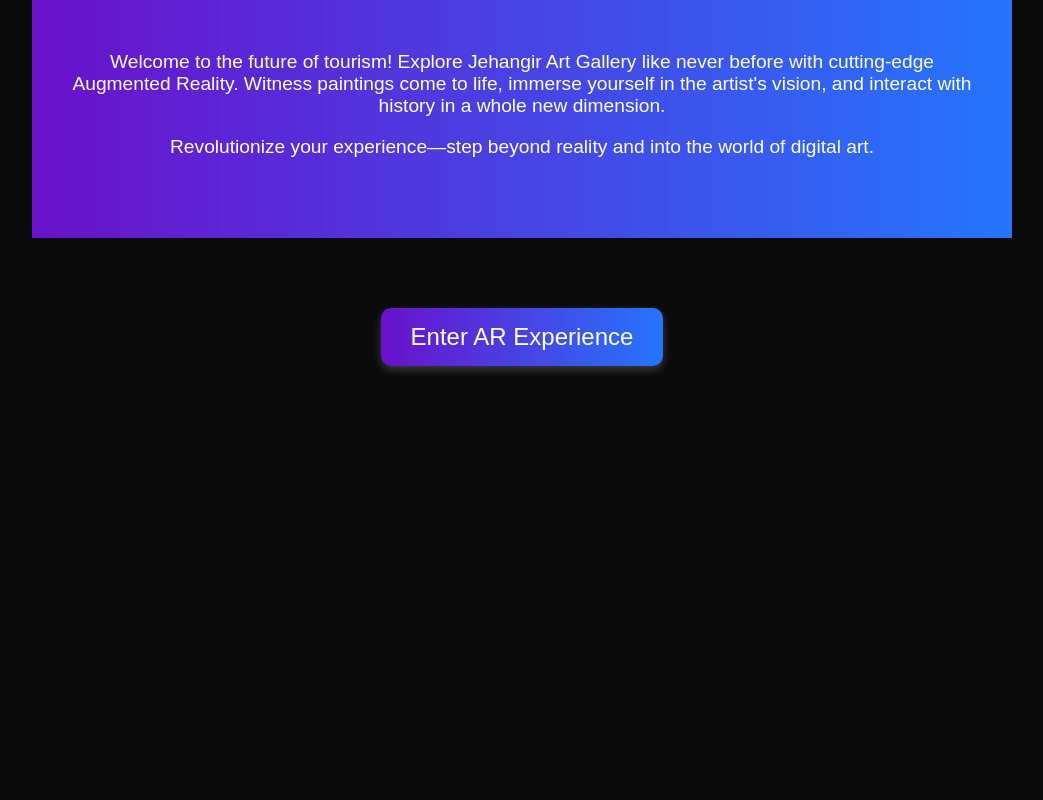
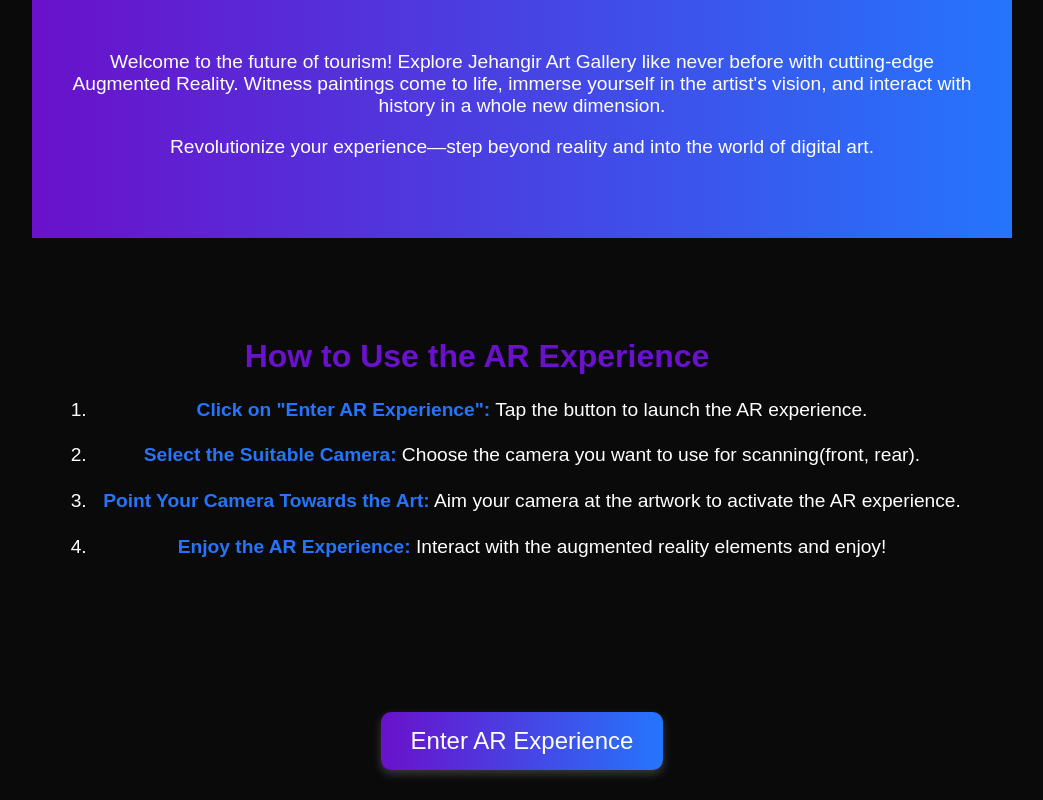
Before and after one commit to Madannadar/Ar_tourism_KJ, a React (Vite) app: page / in a window 1280 px wide. Shown: the part 1025-1825 px from the top of the page, without its empty margins (118-1161 px from the left). Before the commit the page ends 1421 px from the top, so only its background shows below. Built offline with nearby package versions, Linux system fonts and the light colour scheme.

Commit message:
add instructions section with scroll animation to home component

```diff
--- a/src/pages/home.css
+++ b/src/pages/home.css
@@ -139,3 +139,47 @@
       padding: 10px 20px;
     }
   }
+
+
+  /* Instructions Section */
+.instructions {
+  padding: 60px 40px;
+  max-width: 900px;
+  margin: 40px auto;
+  font-size: 1.2rem;
+  opacity: 0;
+  transform: translateY(20px);
+  transition: opacity 1.5s, transform 1.5s;
+}
+
+.instructions h2 {
+  font-size: 2rem;
+  font-family: 'Montserrat', sans-serif;
+  margin-bottom: 20px;
+  color: #6a11cb;
+}
+
+.instructions ol {
+  list-style-type: decimal;
+  padding-left: 20px;
+}
+
+.instructions li {
+  margin-bottom: 15px;
+  line-height: 1.6;
+}
+
+.instructions li strong {
+  color: #2575fc;
+}
+
+/* Responsive Design */
+@media (max-width: 768px) {
+  .instructions {
+    font-size: 1rem;
+    padding: 30px 20px;
+  }
+  .instructions h2 {
+    font-size: 1.5rem;
+  }
+}
--- a/src/pages/home.jsx
+++ b/src/pages/home.jsx
@@ -6,10 +6,15 @@
   // Add a scroll animation effect for the description
   useEffect(() => {
     const description = document.querySelector('.description');
+    const instructions = document.querySelector('.instructions');
     const handleScroll = () => {
       if (description.getBoundingClientRect().top < window.innerHeight * 0.8) {
         description.style.opacity = '1';
         description.style.transform = 'translateY(0)';
+      }
+      if (instructions.getBoundingClientRect().top < window.innerHeight * 0.8) {
+        instructions.style.opacity = '1';
+        instructions.style.transform = 'translateY(0)';
       }
     };
     window.addEventListener('scroll', handleScroll);
@@ -45,7 +50,6 @@
         </div>
       </div>
 
-
       {/* Description Section */}
       <div className="description">
         <p>
@@ -58,6 +62,19 @@
         </p>
       </div>
 
+      {/* Instructions Section */}
+      <div className="instructions">
+        <h2>How to Use the AR Experience</h2>
+        <ol>
+          {/* <li><strong>Scan the QR Code:</strong> Use Google Lens or any QR code scanner to scan the QR code.</li> */}
+          {/* <li><strong>Scroll Down to Web:</strong> After scanning, scroll down to the web section.</li> */}
+          <li><strong>Click on "Enter AR Experience":</strong> Tap the button to launch the AR experience.</li>
+          <li><strong>Select the Suitable Camera:</strong> Choose the camera you want to use for scanning(front, rear).</li>
+          <li><strong>Point Your Camera Towards the Art:</strong> Aim your camera at the artwork to activate the AR experience.</li>
+          <li><strong>Enjoy the AR Experience:</strong> Interact with the augmented reality elements and enjoy!</li>
+        </ol>
+      </div>
+
       {/* Call-to-Action Button */}
       <a href="#" onClick={openSnapLens} className="cta-button" aria-label="Enter AR Experience">
         Enter AR Experience
```
Lines whose indentation alone changed are shown as unchanged.
